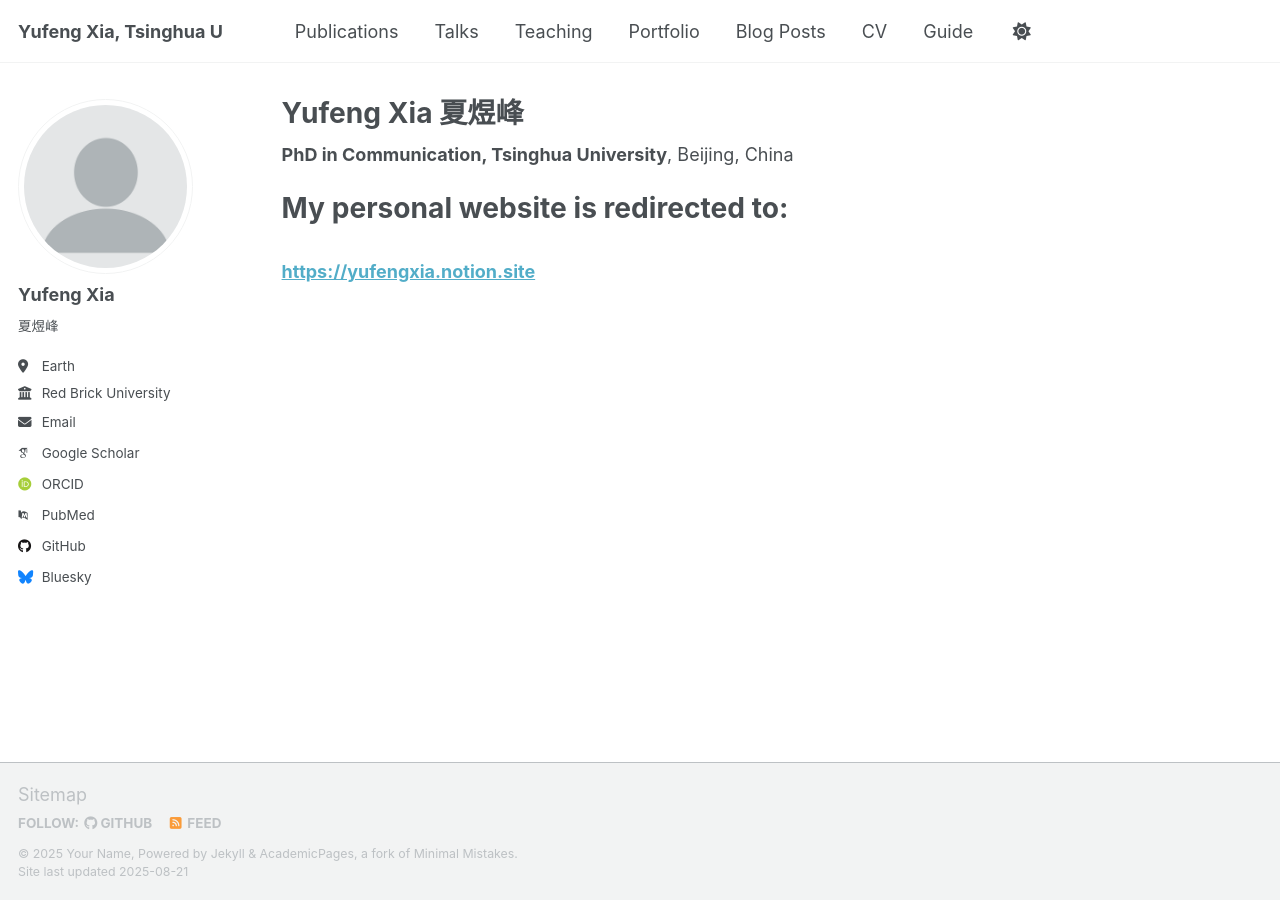
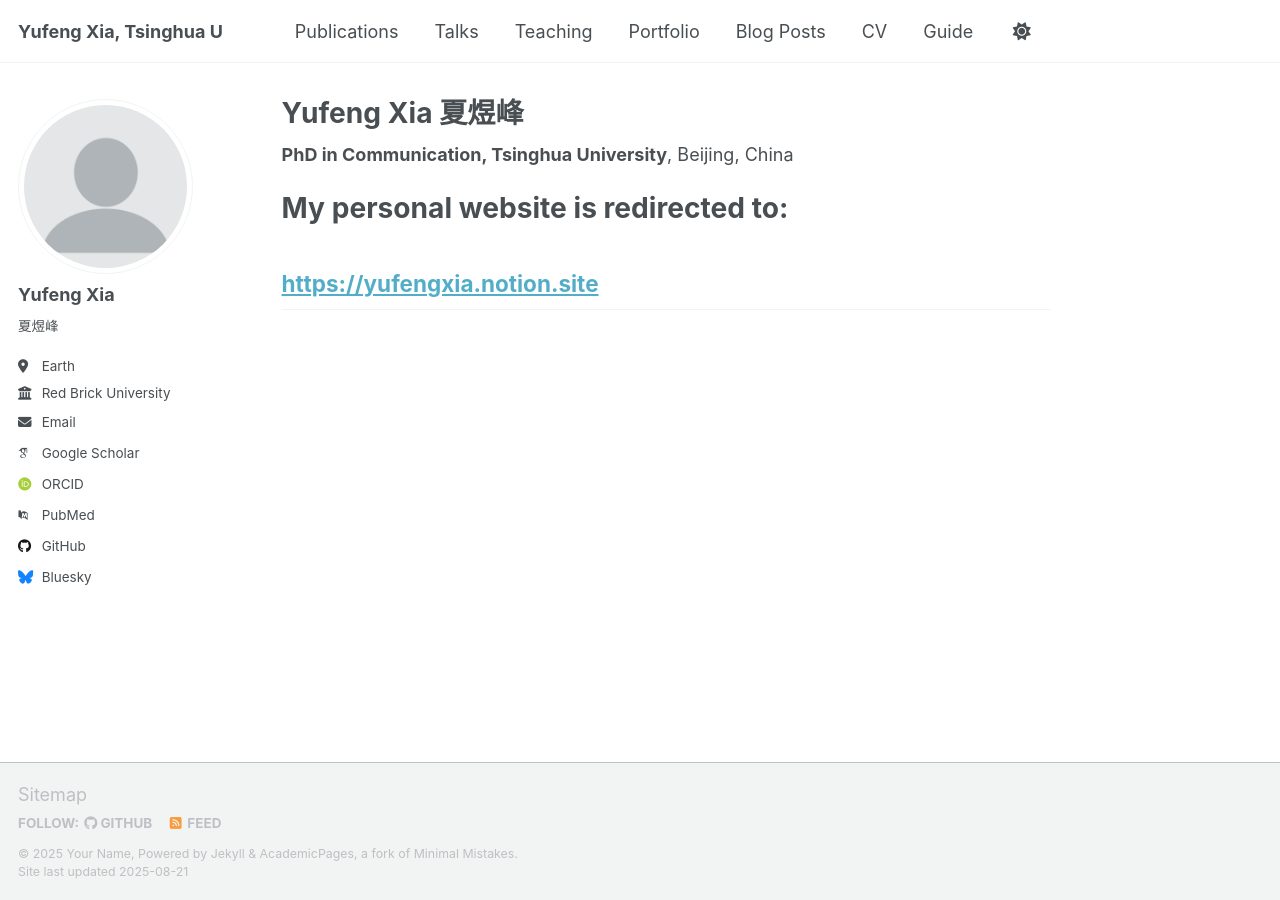
Before and after one commit to YufengXia/yufengxia.github.io, a Jekyll site: the page built from _pages/about.md, in a window 1280 px wide. Built offline with Jekyll 4.4.1, drawn with Linux system fonts in a browser that asks for light colours; some web fonts are replaced; a script that is not in the unit is left out.

```diff
--- a/_pages/about.md
+++ b/_pages/about.md
@@ -11,4 +11,4 @@ redirect_from:
 
 My personal website is redirected to:
 ======
-### **[https://yufengxia.notion.site](https://yufengxia.notion.site)**
+## **[https://yufengxia.notion.site](https://yufengxia.notion.site)**
```
